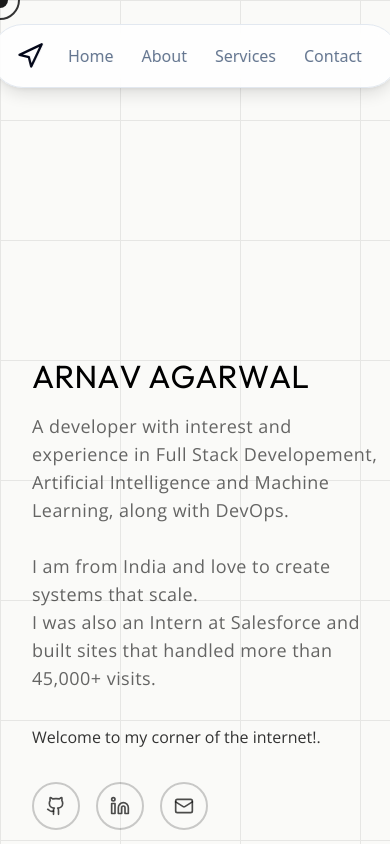
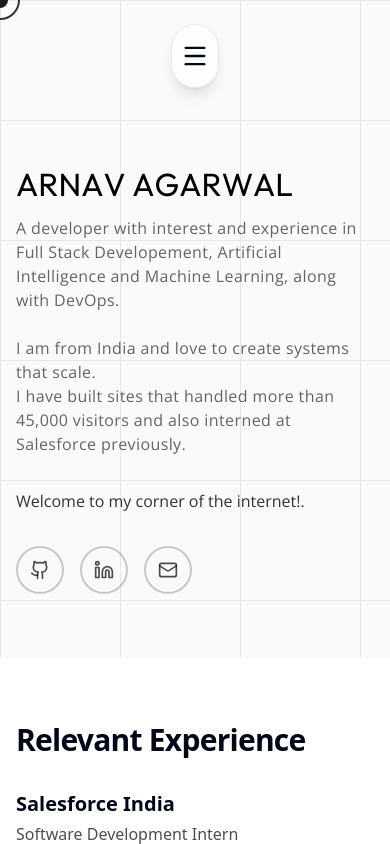
Before and after one commit to Arnav-Agarwal-01/Arnav_portfolio, a Next.js app: page / in a window 390 px wide. Shown: the top 844 px of the page. Built offline with nearby package versions, Linux system fonts and the light colour scheme.

Commit message:
fixing responsiveness

```diff
--- a/src/app/globals.css
+++ b/src/app/globals.css
@@ -131,7 +131,8 @@
   * {
     @apply border-border outline-ring/50;
   }
-  body {
+  html, body {
     @apply bg-background text-foreground;
+    overflow-x: hidden;
   }
 }
--- a/src/app/page.js
+++ b/src/app/page.js
@@ -18,7 +18,7 @@ export default function Home() {
     <Background>
       <CursorEffect />
       <AnimatedNavFramer />
-      <div className="ml-[2rem] mt-[22rem] md:ml-[4rem] md:mt-[18rem] lg:ml-[6rem] lg:mt-[22rem] mb-32 flex flex-col items-start">
+      <div className="px-4 sm:px-6 md:px-0 md:ml-[4rem] lg:ml-[6rem] mt-[10rem] sm:mt-[14rem] md:mt-[18rem] lg:mt-[22rem] mb-16 md:mb-32 flex flex-col items-start overflow-hidden">
         <Preview photoSize={320} />
         <RoleTagline />
         <Introtext className="mt-6 sm:mt-8" />
--- a/src/components/coding-footprint.jsx
+++ b/src/components/coding-footprint.jsx
@@ -12,7 +12,7 @@ const leetcodeHeatmapUrl = `https://leetcard.jacoblin.cool/${encodeURIComponent(
 export default function CodingFootprint() {
   return (
     <section id="coding-footprint" className="bg-background py-20 md:py-24">
-      <div className="mx-4 md:ml-[4rem] md:mr-8 lg:ml-[6rem]">
+      <div className="mx-4 md:ml-[4rem] md:mr-8 lg:ml-[6rem] overflow-hidden">
         <div className="mb-10 md:mb-12">
           <p className="text-xs uppercase tracking-[0.26em] text-black/50">Profiles</p>
           <h2 className="mt-3 text-3xl font-bold tracking-tight text-black md:text-5xl">Coding Footprint</h2>
--- a/src/components/introtext.jsx
+++ b/src/components/introtext.jsx
@@ -5,7 +5,7 @@ const opensans = Open_Sans({ subsets: ["latin"], weight: ["400", "600"] });
 export default function Introtext({ className = "" }) {
     return (
         <section className={`${opensans.className} ${className}`}>
-            <p className="text-black/80 text-md sm:text-md md:text-lg lg:text-3xl leading-relaxed max-w-3xl md:-translate-y-38 md:translate-x-5">
+            <p className="text-black/80 text-base sm:text-md md:text-lg lg:text-3xl leading-relaxed max-w-full md:max-w-3xl">
                 Welcome to my corner of the internet!.
             </p>
         </section>
--- a/src/components/role-tagline.jsx
+++ b/src/components/role-tagline.jsx
@@ -13,10 +13,10 @@ export default function RoleTagline() {
       animate={{ opacity: 1, y: 0 }}
       transition={{ delay: 0.6, duration: 0.6 }}
     >
-      <p className="max-w-2xl text-black/60 text-lg md:text-xl lg:text-2xl font-light tracking-wide md:-translate-y-38 md:translate-x-5">
+      <p className="max-w-full md:max-w-2xl text-black/60 text-base md:text-xl lg:text-2xl font-light tracking-wide">
       <br></br>
         A developer with interest and experience in Full Stack Developement, Artificial Intelligence and Machine Learning, along with DevOps.<br></br><br></br>
-        I am from India and love to create systems that scale.<br></br> I was also an Intern at Salesforce and built sites that handled more than 45,000+ visits.
+        I am from India and love to create systems that scale.<br></br>I have built sites that handled more than 45,000 visitors and also interned at Salesforce previously.
       </p>
     </motion.div>
   );
--- a/src/components/social-links.jsx
+++ b/src/components/social-links.jsx
@@ -12,7 +12,7 @@ const socialLinks = [
 export default function SocialLinks() {
   return (
     <motion.div
-      className="flex gap-4 mt-8 justify-start md:-translate-y-45 md:translate-x-5"
+      className="flex flex-wrap gap-4 mt-8 justify-start"
       initial={{ opacity: 0, y: 20 }}
       animate={{ opacity: 1, y: 0 }}
       transition={{ delay: 0.8, duration: 0.6 }}
--- a/src/components/sticky-footer.jsx
+++ b/src/components/sticky-footer.jsx
@@ -21,16 +21,16 @@ export default function StickyFooter() {
 
     return (
         <div
-            className="relative h-[400px] md:h-[500px] w-full"
+            className="relative h-[500px] sm:h-[450px] md:h-[500px] w-full"
             style={{ clipPath: "polygon(0% 0, 100% 0%, 100% 100%, 0 100%)" }}
         >
-            <div className="fixed bottom-0 h-[400px] md:h-[500px] w-full -z-10 bg-neutral-950 text-white border-t border-neutral-800">
+            <div className="fixed bottom-0 h-[500px] sm:h-[450px] md:h-[500px] w-full -z-10 bg-neutral-950 text-white border-t border-neutral-800">
                 <div className="container mx-auto px-6 h-full flex flex-col justify-between py-12 md:py-16">
 
                     {/* Top Section */}
                     <div className="flex flex-col md:flex-row justify-between items-start md:items-center gap-10">
                         <div className="max-w-xl">
-                            <h2 className="text-4xl md:text-6xl font-bold tracking-tighter mb-6 bg-gradient-to-r from-white to-neutral-500 bg-clip-text text-transparent">
+                            <h2 className="text-2xl sm:text-3xl md:text-6xl font-bold tracking-tighter mb-4 md:mb-6 bg-gradient-to-r from-white to-neutral-500 bg-clip-text text-transparent">
                                 Let's build something <br /> amazing together.
                             </h2>
                             <p className="text-neutral-400 text-lg md:text-xl font-light">
@@ -56,7 +56,7 @@ export default function StickyFooter() {
                     {/* Bottom Section */}
                     <div className="flex flex-col md:flex-row justify-between items-end md:items-center pt-8 border-t border-white/10 mt-auto">
                         <div className="flex flex-col gap-2">
-                            <span className="text-[120px] md:text-[180px] leading-none font-bold tracking-tighter text-white/5 select-none pointer-events-none absolute bottom-0 left-0 -z-10 translate-y-[20%]">
+                            <span className="text-[60px] sm:text-[90px] md:text-[120px] lg:text-[180px] leading-none font-bold tracking-tighter text-white/5 select-none pointer-events-none absolute bottom-0 left-0 -z-10 translate-y-[20%]">
                                 ARNAV
                             </span>
                             <div className="text-sm text-neutral-500">
--- a/src/components/ui/navigation-menu.jsx
+++ b/src/components/ui/navigation-menu.jsx
@@ -70,7 +70,14 @@ const collapsedIconVariants = {
 }
 
 export function AnimatedNavFramer() {
-  const [isExpanded, setExpanded] = React.useState(true);
+  const [isExpanded, setExpanded] = React.useState(false);
+
+  // Expand by default on md+ screens
+  React.useEffect(() => {
+    if (window.innerWidth >= 768) {
+      setExpanded(true);
+    }
+  }, []);
 
   const { scrollY } = useScroll();
   const lastScrollY = React.useRef(0);
--- a/src/components/ui/projects-horizontal.jsx
+++ b/src/components/ui/projects-horizontal.jsx
@@ -102,7 +102,7 @@ const projects = [
 
 function ProjectCard({ project, index }) {
     return (
-        <Card className="group relative flex h-[420px] w-[86vw] shrink-0 flex-col overflow-hidden rounded-[2rem] border border-black/10 bg-[#f4ede3] text-black shadow-[0_18px_60px_rgba(0,0,0,0.08)] md:h-[450px] md:w-[560px] lg:w-[620px]">
+        <Card className="group relative flex h-auto min-h-[380px] w-[85vw] shrink-0 flex-col overflow-hidden rounded-[1.5rem] md:rounded-[2rem] border border-black/10 bg-[#f4ede3] text-black shadow-[0_18px_60px_rgba(0,0,0,0.08)] md:min-h-[450px] md:w-[560px] lg:w-[620px]">
             <div className="absolute inset-0 bg-[radial-gradient(circle_at_top_right,rgba(0,0,0,0.06),transparent_38%)]" />
             <div className="absolute -right-8 top-2 text-[112px] font-semibold tracking-[-0.08em] text-black/[0.05] md:text-[150px]">
                 {String(index + 1).padStart(2, "0")}
@@ -258,7 +258,7 @@ export default function ProjectsHorizontal() {
                 <div className="mb-10 flex items-end justify-between gap-8 md:mb-12">
                     <div className="max-w-3xl">
                         <p className="mb-3 text-[11px] font-semibold uppercase tracking-[0.32em] text-black/45">Selected Projects</p>
-                        <h1 className="max-w-[12ch] text-4xl font-semibold leading-[0.92] tracking-[-0.06em] text-black md:text-6xl">
+                        <h1 className="max-w-[12ch] text-2xl sm:text-3xl md:text-4xl lg:text-6xl font-semibold leading-[0.92] tracking-[-0.06em] text-black">
                             A horizontal reel of products I have built.
                         </h1>
                     </div>
--- a/src/components/ui/titletext.jsx
+++ b/src/components/ui/titletext.jsx
@@ -61,11 +61,11 @@ function Preview({ photoSrc = "/profile.jpg", photoSize = 280 }) {
         </div>
       ) : null}
 
-      <div className="flex items-start justify-start" onMouseEnter={onEnter} onMouseLeave={onLeave} onMouseMove={onMove}>
+      <div className="flex items-start justify-start w-full" onMouseEnter={onEnter} onMouseLeave={onLeave} onMouseMove={onMove}>
         <VariableFontHoverByRandomLetter
           label="ARNAV AGARWAL"
           staggerDuration={0.03}
-          className={`flex justify-start cursor-pointer align-text-top md:-translate-y-38 md:translate-x-5 ${outfit.className} text-[2rem] sm:text-[2rem] md:text-[6rem] lg:text-[9rem]`}
+          className={`flex flex-wrap justify-start cursor-pointer align-text-top ${outfit.className} text-[2rem] sm:text-[2.5rem] md:text-[6rem] lg:text-[9rem]`}
           fromFontVariationSettings="'wght' 400, 'slnt' 0"
           toFontVariationSettings="'wght' 900, 'slnt' 0"
         />
```
